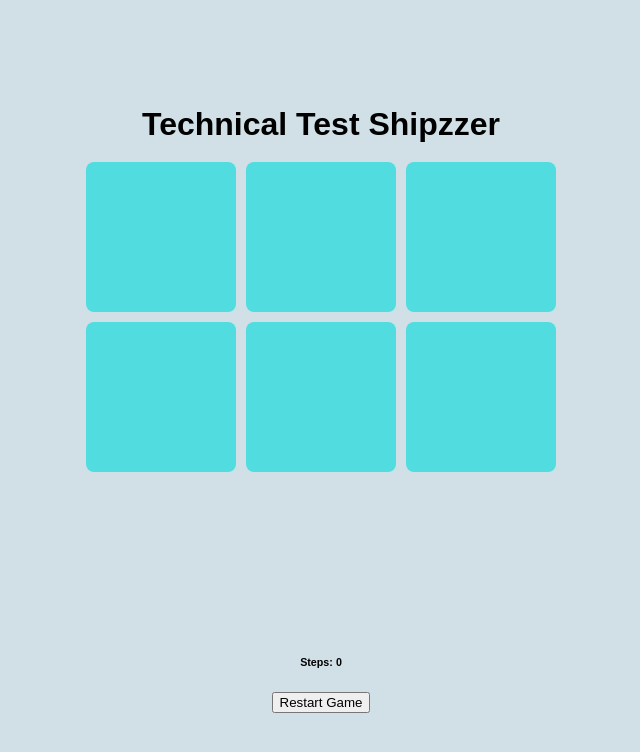
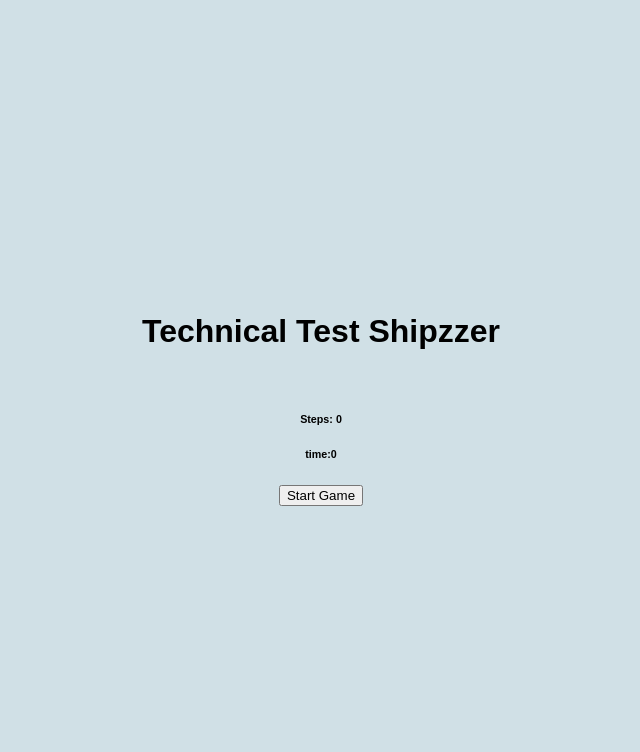
Before and after one commit to safsafmedraed/matchingtest, a React (Create React App) app: page / in a window 1280 px wide. Shown: the top 752 px of the page, without its empty margins (319-959 px from the left). Built offline with nearby package versions, Linux system fonts and the light colour scheme.

Commit message:
add timer to the game

```diff
--- a/src/Component/Board.js
+++ b/src/Component/Board.js
@@ -4,13 +4,14 @@
 import Triangle from '../Utilities/Triangle'
 import Rectangle from '../Utilities/rectangle'
 
-const Shapes = [{ id: 1, item: <Cercle />,name:'cer' }, { id: 2, item: <Triangle />,name:'tri' }, { id: 3, item: <Rectangle />,name:'rec' }]
+const Shapes = [{ id: 1, item: <Cercle />, name: 'cer' }, { id: 2, item: <Triangle />, name: 'tri' }, { id: 3, item: <Rectangle />, name: 'rec' }]
 const Board = () => {
     const [openedCard, setOpenedCard] = useState([]);
     const [matched, setMatched] = useState([]);
-    const [steps,setSteps]=useState(0)
-
-
+    const [steps, setSteps] = useState(0)
+    const [seconds, setSeconds] = useState(0);
+    const [timer,setTimer]=useState(null)
+    const [hide,setHide]=useState(true)
 
     //currently there are 4 Shapes but we need the pair
 
@@ -19,10 +20,20 @@
     function flipCard(index) {
 
         setOpenedCard((opened) => [...opened, index]);
-        setSteps(steps+1)
-        console.log(steps)
+        setSteps(steps + 1)
 
     }
+
+    const startCounting = () => {
+        setHide(false)
+        const interval =setInterval(() => {
+            setSeconds(seconds => seconds + 1);
+        }, 1000);
+         setTimer(interval)
+
+    }
+
+
 
     useEffect(() => {
 
@@ -40,10 +51,12 @@
         if (openedCard.length === 2) setTimeout(() => setOpenedCard([]), 1000);
 
     }, [openedCard]);
-    const restartGame =()=>{
+    const restartGame = () => {
         setMatched([])
         setSteps(0)
-
+        clearInterval(timer);
+        setSeconds(0)
+        startCounting()
     }
     return (
         <div className="App">
@@ -61,6 +74,7 @@
                             className={`pokemon-card ${isFlipped ? "flipped" : ""} `}
                             key={index}
                             onClick={() => flipCard(index, shape)}
+                            hidden={hide}
                         >
                             <div className="inner">
                                 <div className="front">
@@ -75,8 +89,10 @@
                 })}
             </div>
             <div>
-                <h6> Steps: {steps}</h6>
-            <button onClick={e=>restartGame()}>Restart Game</button></div>
+                <h6>  Steps: {steps}</h6>
+                <h6> time:{seconds}</h6>
+                <button hidden={!hide}  onClick={e => startCounting()}>Start Game</button>
+                <button hidden={hide}  onClick={e => restartGame()}>Restart Game</button></div>
         </div>)
 
 }
```
